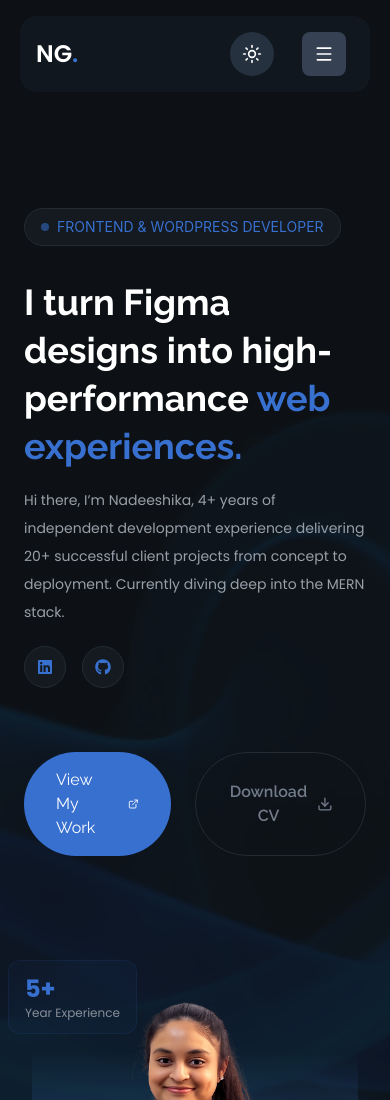
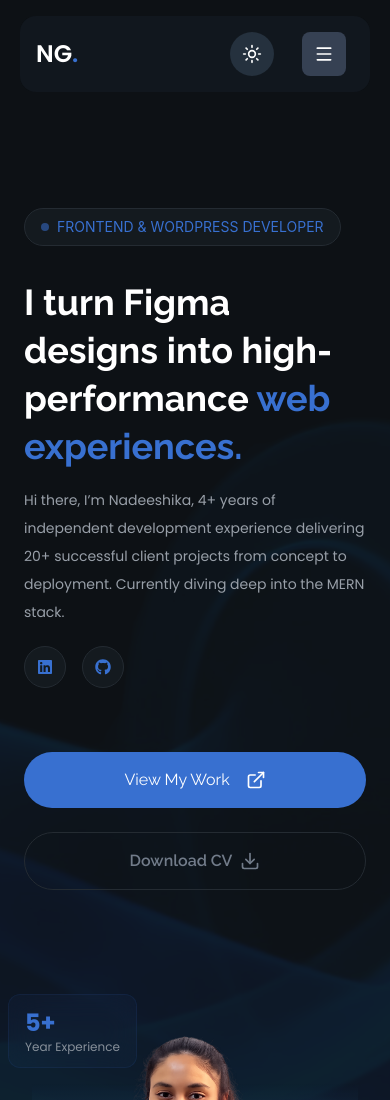
Before and after one commit to nadeeshikagimhani/nadeeshika-gimhani-portfolio, a React (Vite) app: page / in a window 390 px wide. Shown: the top 1100 px of the page. Built offline with nearby package versions, Linux system fonts and the light colour scheme.

Commit message:
Updated button link

```diff
--- a/src/components/Hero.jsx
+++ b/src/components/Hero.jsx
@@ -96,7 +96,7 @@ const Hero = ({ darkMode }) => {
               </div>
           </div>
 
-          <div className='flex gap-6 pt-8 animate-fade-in animation-delay-400'>
+          <div className='flex flex-col sm:flex-row gap-6 pt-8 animate-fade-in animation-delay-400'>
 
             <a href="#projects" className={`${theme.button} font-raleway py-4 px-8 rounded-full cursor-pointer flex justify-center items-center hover:scale-105 transition-all duration-500`}>View My Work <ExternalLink className='ml-4 h-5 w-5'/></a>
 
--- a/src/components/HeroButton.jsx
+++ b/src/components/HeroButton.jsx
@@ -34,7 +34,7 @@ const HeroButton = ({ className = "", ...props }) => {
         />
       </svg>
       <a
-      href="public/K D N Gimhani.pdf"
+      href="src/assets/K D N Gimhani.pdf"
       target="_blank"
       className="relative z-10 flex items-center justify-center gap-2">
         Download CV
```
Also changed, not shown: 1 other file (tests, documents, lock files or other folders).
